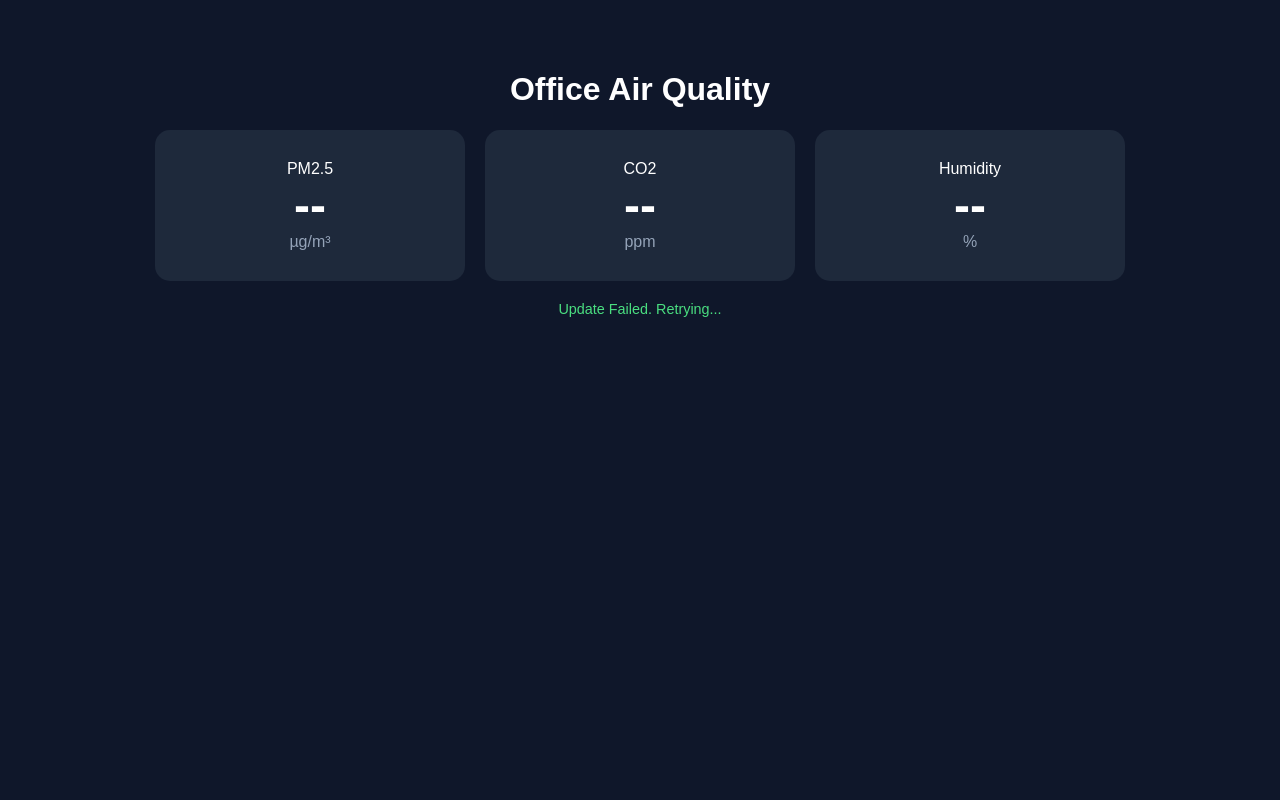
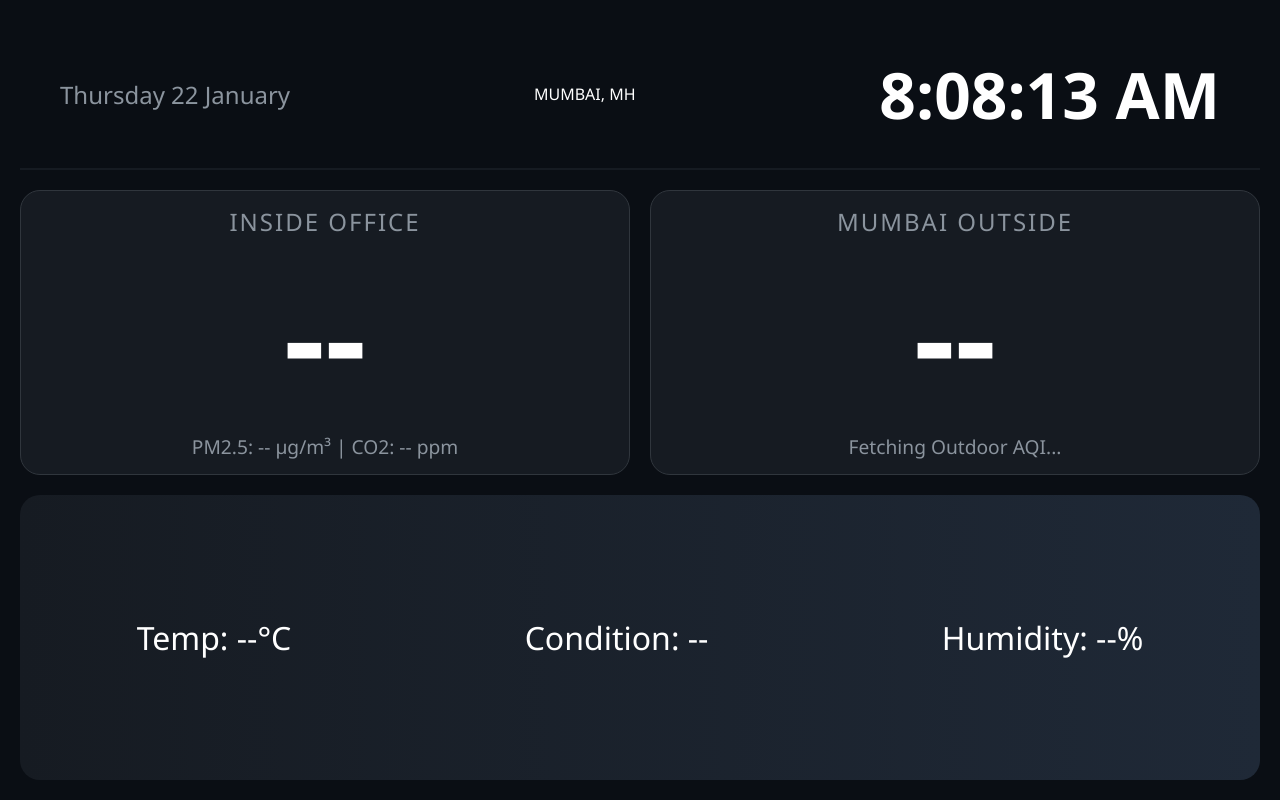
Before and after one commit to ajitkumarjha-alt/OLP_AQI, a plain HTML site: page index.html in a window 1280 px wide. Drawn offline with Linux system fonts and the light colour scheme; no server answers.

Commit message:
Revise title and enhance air quality dashboard layout
Updated the title and enhanced the styling for the air quality dashboard. Added indoor and outdoor AQI cards with fetching functionality.

```diff
--- a/index.html
+++ b/index.html
@@ -2,65 +2,121 @@
 <html lang="en">
 <head>
     <meta charset="UTF-8">
-    <meta name="viewport" content="width=device-width, initial-scale=1.0">
-    <title>Air Quality Dashboard</title>
+    <title>Mumbai Air Quality Command Center</title>
     <style>
-        body { background: #0f172a; color: white; font-family: sans-serif; text-align: center; margin: 0; padding: 50px; }
-        .grid { display: flex; justify-content: center; gap: 20px; flex-wrap: wrap; }
-        .card { background: #1e293b; padding: 30px; border-radius: 15px; width: 250px; }
-        .value { font-size: 3em; font-weight: bold; display: block; }
-        .unit { color: #94a3b8; }
-        .status { margin-top: 20px; color: #4ade80; font-size: 0.9em; }
+        :root {
+            --bg: #0a0e14; --card: #161b22; --accent: #58a6ff;
+            --good: #4ade80; --mod: #facc15; --poor: #fb923c; --bad: #f87171;
+        }
+        body { background: var(--bg); color: white; font-family: 'Segoe UI', sans-serif; margin: 0; overflow: hidden; }
+        .container { display: grid; grid-template-columns: 1fr 1fr; grid-template-rows: 150px 1fr 1fr; height: 100vh; gap: 20px; padding: 20px; box-sizing: border-box; }
+
+        /* Header: Date & Time */
+        .header { grid-column: span 2; display: flex; justify-content: space-between; align-items: center; border-bottom: 2px solid var(--card); padding: 0 40px; }
+        #clock { font-size: 4em; font-weight: bold; }
+        #date { font-size: 1.5em; color: #8b949e; }
+
+        /* AQI Cards */
+        .card { background: var(--card); border-radius: 20px; display: flex; flex-direction: column; justify-content: center; align-items: center; position: relative; border: 1px solid #30363d; }
+        .label { font-size: 1.5em; color: #8b949e; text-transform: uppercase; letter-spacing: 2px; }
+        .aqi-val { font-size: 8em; font-weight: 900; margin: 10px 0; }
+        .sub-data { font-size: 1.2em; color: #8b949e; }
+
+        /* Outdoor Weather Strip */
+        .weather-summary { grid-column: span 2; background: linear-gradient(90deg, #161b22, #1f2937); display: flex; justify-content: space-around; align-items: center; border-radius: 20px; font-size: 2em; }
+
+        .status-dot { width: 20px; height: 20px; border-radius: 50%; display: inline-block; margin-right: 10px; }
     </style>
 </head>
 <body>
-    <h1>Office Air Quality</h1>
-    <div class="grid">
-        <div class="card">
-            <span>PM2.5</span>
-            <span id="pm25" class="value">--</span>
-            <span class="unit">µg/m³</span>
-        </div>
-        <div class="card">
-            <span>CO2</span>
-            <span id="co2" class="value">--</span>
-            <span class="unit">ppm</span>
-        </div>
-        <div class="card">
-            <span>Humidity</span>
-            <span id="humid" class="value">--</span>
-            <span class="unit">%</span>
-        </div>
+
+<div class="container">
+    <div class="header">
+        <div id="date">Loading Date...</div>
+        <div id="location">MUMBAI, MH</div>
+        <div id="clock">00:00:00</div>
     </div>
-    <div id="last-update" class="status">Connecting...</div>
 
-    <script>
-        const API_KEY = 'YOUR_API_KEY_HERE';
-        const UDID = 'YOUR_DEVICE_UDID_HERE';
-        const URL = `https://api.kaiterra.com/v1/sensedges/${UDID}/top?key=${API_KEY}`;
+    <div class="card" id="indoor-card">
+        <div class="label">Inside Office</div>
+        <div class="aqi-val" id="in-aqi">--</div>
+        <div class="sub-data">PM2.5: <span id="in-pm">--</span> µg/m³ | CO2: <span id="in-co2">--</span> ppm</div>
+    </div>
 
-        async function updateDashboard() {
-            try {
-                const response = await fetch(URL);
-                const data = await response.json();
+    <div class="card" id="outdoor-card">
+        <div class="label">Mumbai Outside</div>
+        <div class="aqi-val" id="out-aqi">--</div>
+        <div class="sub-data" id="out-desc">Fetching Outdoor AQI...</div>
+    </div>
 
-                // Mapping the Kaiterra parameter codes
-                const pm25 = data.find(d => d.param === 'rpm25c')?.points[0].value || '--';
-                const co2 = data.find(d => d.param === 'rco2')?.points[0].value || '--';
-                const humid = data.find(d => d.param === 'rhumid')?.points[0].value || '--';
+    <div class="weather-summary">
+        <div id="temp">Temp: --°C</div>
+        <div id="condition">Condition: --</div>
+        <div id="humid">Humidity: --%</div>
+    </div>
+</div>
 
-                document.getElementById('pm25').innerText = Math.round(pm25);
-                document.getElementById('co2').innerText = Math.round(co2);
-                document.getElementById('humid').innerText = Math.round(humid);
-                document.getElementById('last-update').innerText = "Last Updated: " + new Date().toLocaleTimeString();
-            } catch (err) {
-                document.getElementById('last-update').innerText = "Update Failed. Retrying...";
-            }
-        }
+<script>
+    const K_KEY = 'YOUR_KAITERRA_KEY';
+    const K_UDID = 'YOUR_UDID';
+    const W_KEY = '9442ebd14169de10c88aacffb7dc7c71';
+    const LAT = "19.0760", LON = "72.8777"; // Mumbai Coordinates
 
-        // Run every 60 seconds
-        setInterval(updateDashboard, 60000);
-        updateDashboard();
-    </script>
+    // Indian AQI Calculation for PM2.5
+    function calcAQI(pm) {
+        if (pm <= 30) return Math.round(pm * 50 / 30);
+        if (pm <= 60) return Math.round(50 + (pm - 30) * 50 / 30);
+        if (pm <= 90) return Math.round(100 + (pm - 60) * 100 / 30);
+        return Math.round(200 + (pm - 90) * 100 / 30);
+    }
+
+    function getColor(aqi) {
+        if (aqi <= 50) return "#4ade80";
+        if (aqi <= 100) return "#facc15";
+        return "#f87171";
+    }
+
+    async function updateData() {
+        // 1. Fetch Indoor (Kaiterra)
+        try {
+            const res = await fetch(`https://api.kaiterra.com/v1/sensedges/${K_UDID}/top?key=${K_KEY}`);
+            const data = await res.json();
+            const pm = data.find(d => d.param === 'rpm25c').points[0].value;
+            const co2 = data.find(d => d.param === 'rco2').points[0].value;
+            const aqi = calcAQI(pm);
+            document.getElementById('in-aqi').innerText = aqi;
+            document.getElementById('in-aqi').style.color = getColor(aqi);
+            document.getElementById('in-pm').innerText = Math.round(pm);
+            document.getElementById('in-co2').innerText = Math.round(co2);
+        } catch (e) { console.log("Kaiterra Error"); }
+
+        // 2. Fetch Outdoor (OpenWeather)
+        try {
+            const wRes = await fetch(`https://api.openweathermap.org/data/2.5/weather?lat=${LAT}&lon=${LON}&units=metric&appid=${W_KEY}`);
+            const wData = await wRes.json();
+            document.getElementById('temp').innerText = `Temp: ${Math.round(wData.main.temp)}°C`;
+            document.getElementById('condition').innerText = wData.weather[0].main;
+            document.getElementById('humid').innerText = `Humidity: ${wData.main.humidity}%`;
+
+            const aRes = await fetch(`https://api.openweathermap.org/data/2.5/air_pollution?lat=${LAT}&lon=${LON}&appid=${W_KEY}`);
+            const aData = await aRes.json();
+            const outAqiRaw = aData.list[0].main.aqi; // Scale 1-5
+            const outAqiMap = ["-", "Good", "Fair", "Moderate", "Poor", "Very Poor"];
+            document.getElementById('out-aqi').innerText = outAqiRaw * 20; // Simulated scale for visuals
+            document.getElementById('out-desc').innerText = "Status: " + outAqiMap[outAqiRaw];
+        } catch (e) { console.log("Weather Error"); }
+    }
+
+    function updateClock() {
+        const now = new Date();
+        document.getElementById('clock').innerText = now.toLocaleTimeString();
+        document.getElementById('date').innerText = now.toLocaleDateString('en-GB', { weekday: 'long', day: 'numeric', month: 'long' });
+    }
+
+    setInterval(updateData, 60000);
+    setInterval(updateClock, 1000);
+    updateData();
+    updateClock();
+</script>
 </body>
 </html>
```
